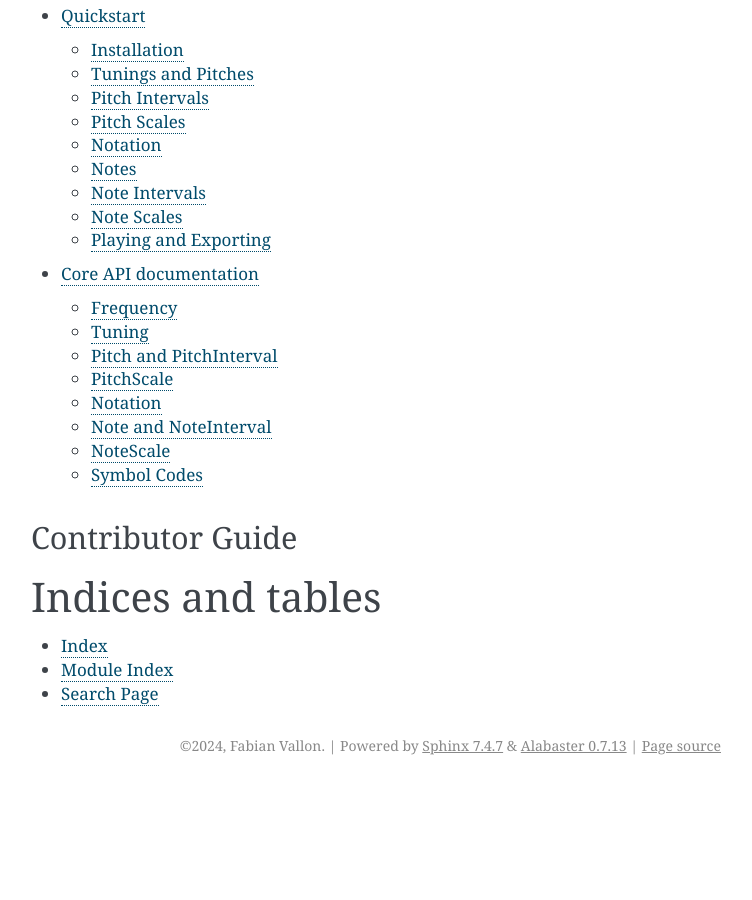
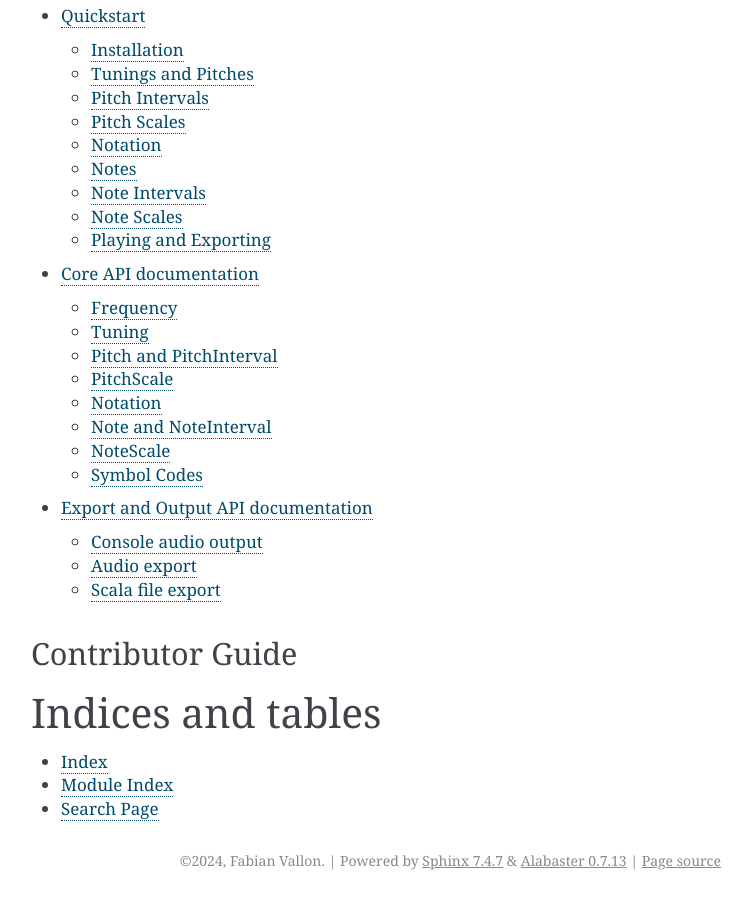
Before and after one commit to retooth2/xenharmlib, a Sphinx documentation site: the page built from doc/index.rst, in a window 1280 px wide and 900 px high, scrolled down 3264 px. Shown: the whole window, without its empty margins (389-1141 px from the left). Built offline with Sphinx 7.4.7, drawn with Linux system fonts in a browser that asks for light colours; pages that are not in the unit, such as notebooks, are missing from menus; before the commit the page ends 4049 px from its top, so only the background shows below that.

Commit message:
chore(doc): Added api doc on export functions

```diff
--- /dev/null
+++ b/doc/export_api.rst
@@ -0,0 +1,21 @@
+===================================
+Export and Output API documentation
+===================================
+
+Console audio output
+--------------------
+
+.. automodule:: xenharmlib.play
+    :members:
+
+Audio export
+--------------------
+
+.. automodule:: xenharmlib.export.audio
+    :members:
+
+Scala file export
+--------------------
+
+.. automodule:: xenharmlib.export.scl
+    :members:
--- a/doc/index.rst
+++ b/doc/index.rst
@@ -187,6 +187,7 @@ features.
 
    quickstart
    core_api
+   export_api
 
 Contributor Guide
 ---------------------
```
